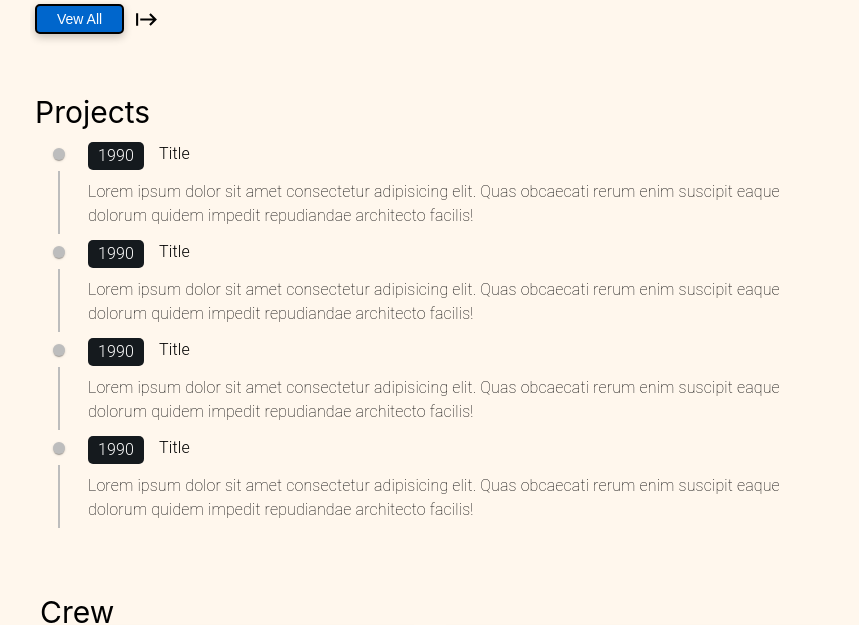
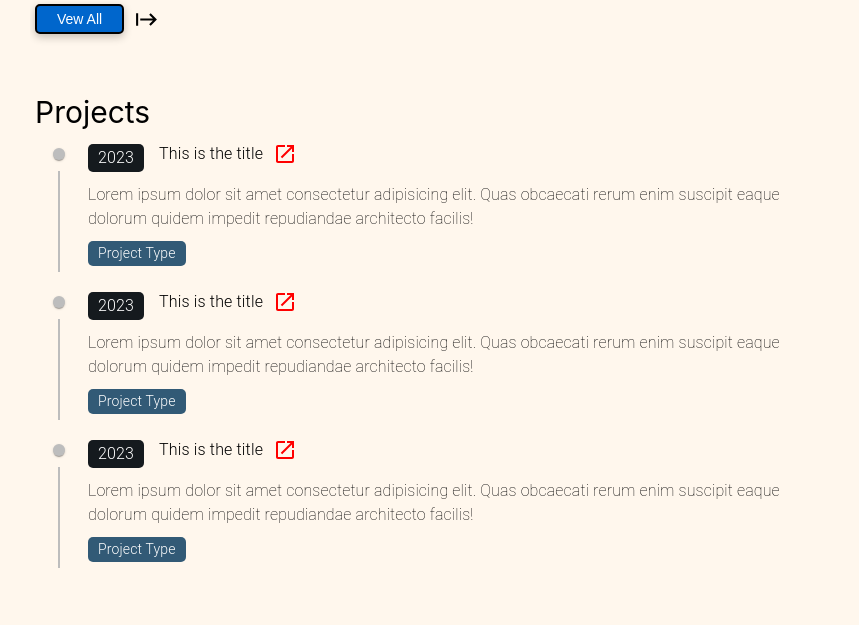
Before and after one commit to Dev-Rook/langford-marine, a React (Vite) app: page / in a window 1280 px wide. Shown: the part 880-1505 px from the top of the page, without its empty margins (210-1069 px from the left). Built offline with nearby package versions, Linux system fonts and the light colour scheme.

Commit message:
Switched Project list from hard coded to being mapped out by data

```diff
--- a/src/Data/Projects.json
+++ b/src/Data/Projects.json
@@ -1,129 +1,26 @@
 [
     {
         "id": 1,
-        "Preview": "",
-        "Title": "Title",
-        "Description": "Lorem ipsum dolor sit amet consectetur adipisicing elit. Repellatinventore vero mollitia veniam perspiciatis cumque dicta temporibusnumquam explicabo sequi laudantium voluptates dolorum facilis rerum,odio ducimus. Necessitatibus, officia nemo.",
-        "Card": [
-            {
-                "cid": 1,
-                "Image": "",
-                "Title": "Substack"
-            },
-            {
-                "cid": 2,
-                "Image": "",
-                "Title": "YouTube"
-            },
-            {
-                "cid": 3,
-                "Image": "",
-                "Title": "Instagram"
-            }
-        ],
-        "Links": {
-            "Substack": "http://",
-            "YouTube": "http://",
-            "Instagram": "http://"
-        }
+        "link": "https://www.craftz.dog",
+        "title": "This is the title",
+        "year": 2023,
+        "type": "Project Type",
+        "description": "Lorem ipsum dolor sit amet consectetur adipisicing elit. Quas obcaecati rerum enim suscipit eaque dolorum quidem impedit repudiandae architecto facilis!"
     },
     {
         "id": 2,
-        "Preview": "",
-        "Title": "Title",
-        "Description": "Lorem ipsum dolor sit amet consectetur adipisicing elit. Repellatinventore vero mollitia veniam perspiciatis cumque dicta temporibusnumquam explicabo sequi laudantium voluptates dolorum facilis rerum,odio ducimus. Necessitatibus, officia nemo.",
-        "Links": {
-            "Substack": "http://",
-            "YouTube": "http://",
-            "Instagram": "http://"
-        }
+        "link": "https://www.craftz.dog",
+        "title": "This is the title",
+        "year": 2023,
+        "type": "Project Type",
+        "description": "Lorem ipsum dolor sit amet consectetur adipisicing elit. Quas obcaecati rerum enim suscipit eaque dolorum quidem impedit repudiandae architecto facilis!"
     },
     {
         "id": 3,
-        "Preview": "",
-        "Title": "Title",
-        "Description": "Lorem ipsum dolor sit amet consectetur adipisicing elit. Repellatinventore vero mollitia veniam perspiciatis cumque dicta temporibusnumquam explicabo sequi laudantium voluptates dolorum facilis rerum,odio ducimus. Necessitatibus, officia nemo.",
-        "Links": {
-            "Substack": "http://",
-            "YouTube": "http://",
-            "Instagram": "http://"
-        }
-    },
-    {
-        "id": 4,
-        "Preview": "",
-        "Title": "Title",
-        "Description": "Lorem ipsum dolor sit amet consectetur adipisicing elit. Repellatinventore vero mollitia veniam perspiciatis cumque dicta temporibusnumquam explicabo sequi laudantium voluptates dolorum facilis rerum,odio ducimus. Necessitatibus, officia nemo.",
-        "Links": {
-            "Substack": "http://",
-            "YouTube": "http://",
-            "Instagram": "http://"
-        }
-    },
-    {
-        "id": 5,
-        "Preview": "",
-        "Title": "Title",
-        "Description": "Lorem ipsum dolor sit amet consectetur adipisicing elit. Repellatinventore vero mollitia veniam perspiciatis cumque dicta temporibusnumquam explicabo sequi laudantium voluptates dolorum facilis rerum,odio ducimus. Necessitatibus, officia nemo.",
-        "Links": {
-            "Substack": "http://",
-            "YouTube": "http://",
-            "Instagram": "http://"
-        }
-    },
-    {
-        "id": 6,
-        "Preview": "",
-        "Title": "Title",
-        "Description": "Lorem ipsum dolor sit amet consectetur adipisicing elit. Repellatinventore vero mollitia veniam perspiciatis cumque dicta temporibusnumquam explicabo sequi laudantium voluptates dolorum facilis rerum,odio ducimus. Necessitatibus, officia nemo.",
-        "Links": {
-            "Substack": "http://",
-            "YouTube": "http://",
-            "Instagram": "http://"
-        }
-    },
-    {
-        "id": 7,
-        "Preview": "",
-        "Title": "Title",
-        "Description": "Lorem ipsum dolor sit amet consectetur adipisicing elit. Repellatinventore vero mollitia veniam perspiciatis cumque dicta temporibusnumquam explicabo sequi laudantium voluptates dolorum facilis rerum,odio ducimus. Necessitatibus, officia nemo.",
-        "Links": {
-            "Substack": "http://",
-            "YouTube": "http://",
-            "Instagram": "http://"
-        }
-    },
-    {
-        "id": 8,
-        "Preview": "",
-        "Title": "Title",
-        "Description": "Lorem ipsum dolor sit amet consectetur adipisicing elit. Repellatinventore vero mollitia veniam perspiciatis cumque dicta temporibusnumquam explicabo sequi laudantium voluptates dolorum facilis rerum,odio ducimus. Necessitatibus, officia nemo.",
-        "Links": {
-            "Substack": "http://",
-            "YouTube": "http://",
-            "Instagram": "http://"
-        }
-    },
-    {
-        "id": 9,
-        "Preview": "",
-        "Title": "Title",
-        "Description": "Lorem ipsum dolor sit amet consectetur adipisicing elit. Repellatinventore vero mollitia veniam perspiciatis cumque dicta temporibusnumquam explicabo sequi laudantium voluptates dolorum facilis rerum,odio ducimus. Necessitatibus, officia nemo.",
-        "Links": {
-            "Substack": "http://",
-            "YouTube": "http://",
-            "Instagram": "http://"
-        }
-    },
-    {
-        "id": 10,
-        "Preview": "",
-        "Title": "Title",
-        "Description": "Lorem ipsum dolor sit amet consectetur adipisicing elit. Repellatinventore vero mollitia veniam perspiciatis cumque dicta temporibusnumquam explicabo sequi laudantium voluptates dolorum facilis rerum,odio ducimus. Necessitatibus, officia nemo.",
-        "Links": {
-            "Substack": "http://",
-            "YouTube": "http://",
-            "Instagram": "http://"
-        }
+        "link": "https://www.craftz.dog",
+        "title": "This is the title",
+        "year": 2023,
+        "type": "Project Type",
+        "description": "Lorem ipsum dolor sit amet consectetur adipisicing elit. Quas obcaecati rerum enim suscipit eaque dolorum quidem impedit repudiandae architecto facilis!"
     }
 ]
--- a/src/Sections/ProjectsList.jsx
+++ b/src/Sections/ProjectsList.jsx
@@ -1,4 +1,4 @@
-import React from "react";
+import React, { useState } from "react";
 import "../Styles/Global.scss";
 import Styles from "../Styles/Sections/Timeline.module.scss";
 
@@ -11,10 +11,18 @@ import TimelineContent from "@mui/lab/TimelineContent";
 import TimelineDot from "@mui/lab/TimelineDot";
 // Material UI Timeline Imports End
 
+import LaunchIcon from "@mui/icons-material/Launch";
+
+import ProjectData from "../Data/Projects.json";
+
 const ProjectsList = () => {
+  const [data, setData] = useState(ProjectData);
   return (
     <div className={"Section_One"}>
       <p className={Styles.Title}>Projects</p>
+      <>
+        {data?.slice(0, 3).map((value) => {
+          return (
             <Timeline
               className={`${Styles.Timeline}`}
               sx={{
@@ -23,6 +31,7 @@ const ProjectsList = () => {
                   padding: 0,
                 },
               }}
+              key={value.id}
             >
               <TimelineItem className={Styles.Timeline_Item}>
                 <TimelineSeparator>
@@ -31,68 +40,20 @@ const ProjectsList = () => {
                 </TimelineSeparator>
                 <TimelineContent className={Styles.Time_Card}>
                   <span>
-              <p className={Styles.Year}>1990</p>
-              <p className={Styles.Title}>Title</p>
+                    <p className={Styles.Year}>{value.year}</p>
+                    <p className={Styles.Title}>{value.title}</p>
+                    <a href={value.link} target={"_blank"} re={"noreferrer"}>
+                      <LaunchIcon sx={{ color: "red" }} />
+                    </a>
                   </span>
-            <p className={Styles.Description}>
-              Lorem ipsum dolor sit amet consectetur adipisicing elit. Quas
-              obcaecati rerum enim suscipit eaque dolorum quidem impedit
-              repudiandae architecto facilis!
-            </p>
-          </TimelineContent>
-        </TimelineItem>
-        <TimelineItem className={Styles.Timeline_Item}>
-          <TimelineSeparator>
-            <TimelineDot />
-            <TimelineConnector />
-          </TimelineSeparator>
-          <TimelineContent className={Styles.Time_Card}>
-            <span>
-              <p className={Styles.Year}>1990</p>
-              <p className={Styles.Title}>Title</p>
-            </span>
-            <p className={Styles.Description}>
-              Lorem ipsum dolor sit amet consectetur adipisicing elit. Quas
-              obcaecati rerum enim suscipit eaque dolorum quidem impedit
-              repudiandae architecto facilis!
-            </p>
-          </TimelineContent>
-        </TimelineItem>
-        <TimelineItem className={Styles.Timeline_Item}>
-          <TimelineSeparator>
-            <TimelineDot />
-            <TimelineConnector />
-          </TimelineSeparator>
-          <TimelineContent className={Styles.Time_Card}>
-            <span>
-              <p className={Styles.Year}>1990</p>
-              <p className={Styles.Title}>Title</p>
-            </span>
-            <p className={Styles.Description}>
-              Lorem ipsum dolor sit amet consectetur adipisicing elit. Quas
-              obcaecati rerum enim suscipit eaque dolorum quidem impedit
-              repudiandae architecto facilis!
-            </p>
-          </TimelineContent>
-        </TimelineItem>
-        <TimelineItem className={Styles.Timeline_Item}>
-          <TimelineSeparator>
-            <TimelineDot />
-            <TimelineConnector />
-          </TimelineSeparator>
-          <TimelineContent className={Styles.Time_Card}>
-            <span>
-              <p className={Styles.Year}>1990</p>
-              <p className={Styles.Title}>Title</p>
-            </span>
-            <p className={Styles.Description}>
-              Lorem ipsum dolor sit amet consectetur adipisicing elit. Quas
-              obcaecati rerum enim suscipit eaque dolorum quidem impedit
-              repudiandae architecto facilis!
-            </p>
+                  <p className={Styles.Description}>{value.description}</p>
+                  <p className={Styles.Type}>{value.type}</p>
                 </TimelineContent>
               </TimelineItem>
             </Timeline>
+          );
+        })}
+      </>
     </div>
   );
 };
--- a/src/Styles/Sections/Timeline.module.scss
+++ b/src/Styles/Sections/Timeline.module.scss
@@ -60,6 +60,18 @@
         font-weight: 200;
         text-align: left;
       }
+
+      .Type {
+        display: flex;
+        color: white;
+        font-size: 14px;
+        font-weight: 300;
+
+        padding: 2px 10px;
+
+        background-color: #325A76;
+        border-radius: 5px;
+      }
     }
   }
 }
```
Lines whose indentation alone changed are shown as unchanged.
